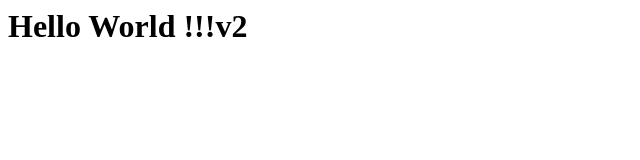
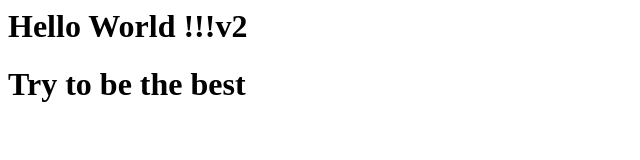
Before and after one commit to Bookati25/TestGit, a plain HTML site: page index.html in a window 1280 px wide. Shown: the whole page, without its empty margins (0-640 px from the left). Drawn offline with Linux system fonts and the light colour scheme.

Commit message:
Update index.html
Test 3

```diff
--- a/index.html
+++ b/index.html
@@ -5,4 +5,5 @@
 </head>
 <body>
     <h1>Hello World !!!v2</h1>
+    <h1>Try to be the best</h1>
 </body>
```
